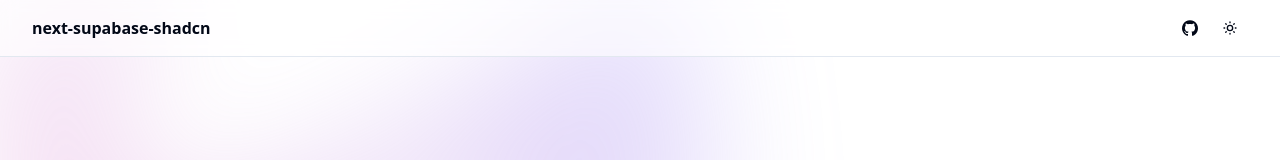
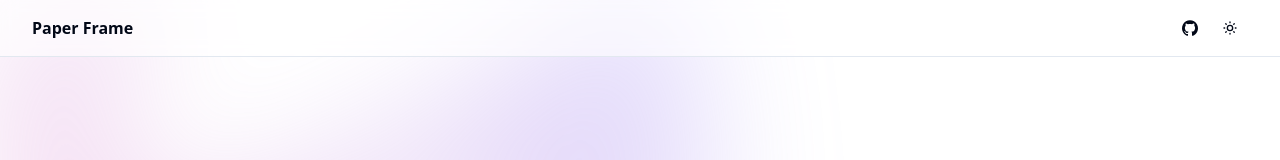
Before and after one commit to thenickbit/paper-frame, a Next.js app in the folder web/: page / in a window 1280 px wide. Shown: the top 160 px of the page. Built offline with nearby package versions, Linux system fonts and the light colour scheme.

Commit message:
Update site config with new name

```diff
--- a/web/src/components/site-header.tsx
+++ b/web/src/components/site-header.tsx
@@ -10,7 +10,7 @@ export function SiteHeader() {
   return (
     <header className="supports-backdrop-blur:bg-background/60 sticky top-0 z-40 w-full border-b bg-background/60 backdrop-blur">
       <div className="container flex h-14 items-center">
-        <h1 className="font-semibold">next-supabase-shadcn</h1>
+        <h1 className="font-semibold">Paper Frame</h1>
         <div className="flex flex-1 items-center justify-end space-x-2 sm:space-x-4">
           <nav className="flex items-center space-x-1">
             <Link href={siteConfig.links.github} target="_blank" rel="noreferrer">
--- a/web/src/config/site.ts
+++ b/web/src/config/site.ts
@@ -1,10 +1,10 @@
 export const siteConfig = {
   name: 'Paper Frame',
-  url: 'https://github.com/nchartiot/the-frame',
+  url: 'https://github.com/nchartiot/paper-frame',
   ogImage: '',
   description: 'A dynamic picture frame made with an e-paper screen',
   links: {
-    github: 'https://github.com/nchartiot/the-frame',
+    github: 'https://github.com/nchartiot/paper-frame',
   },
 };
 
```
